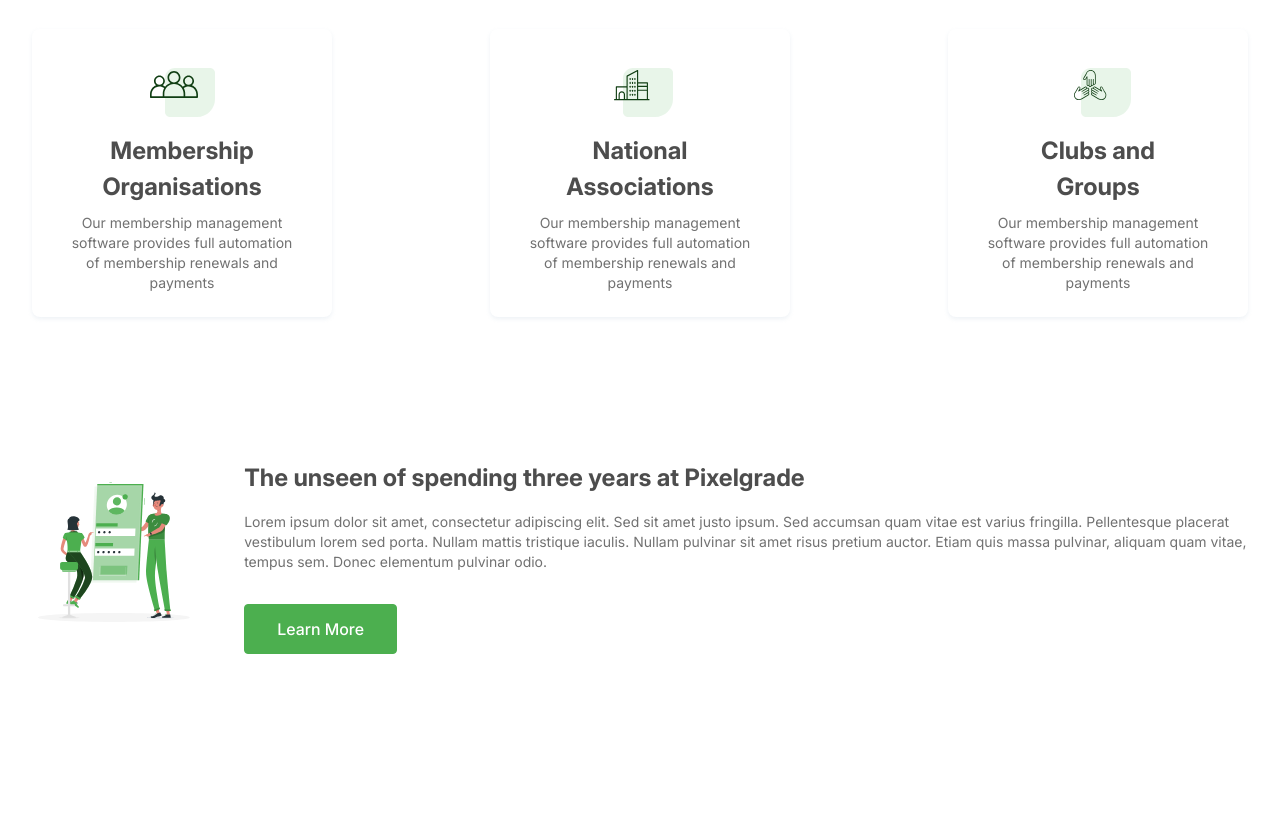
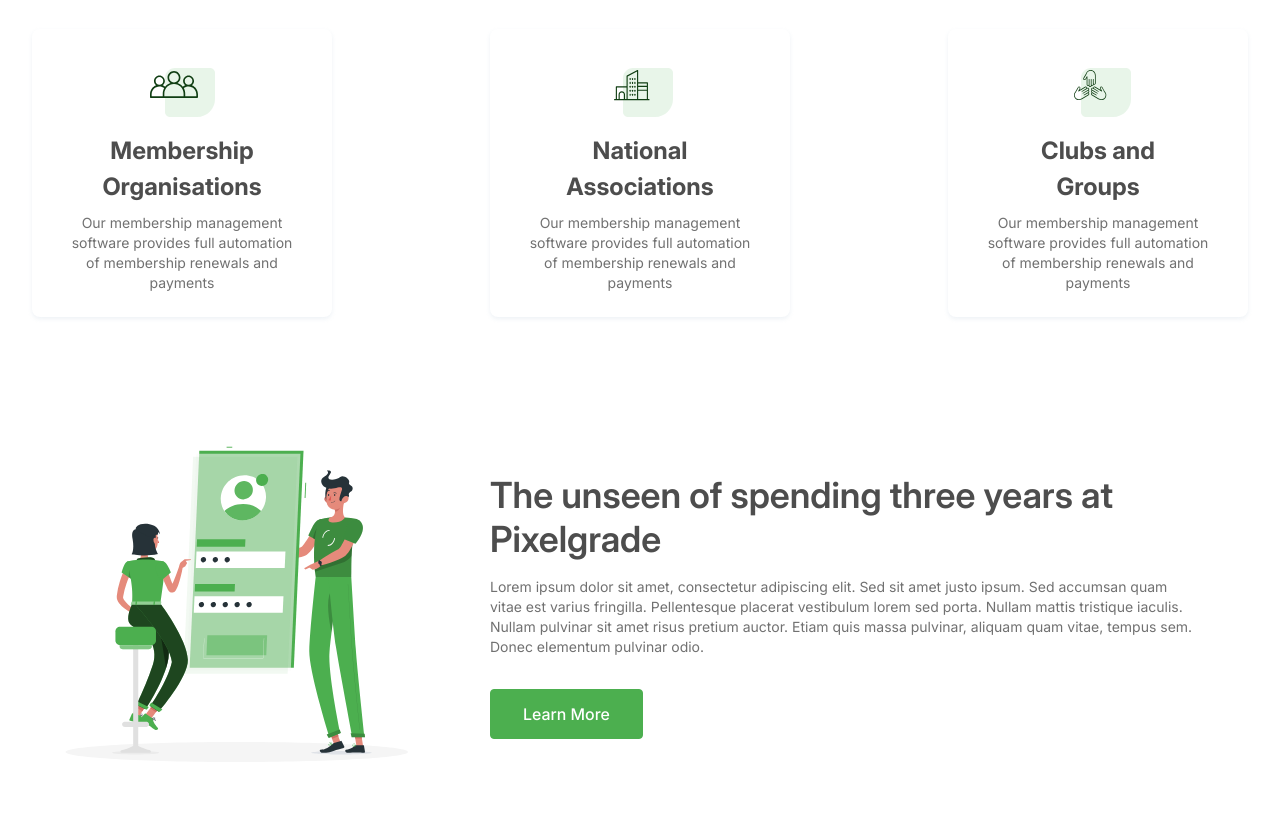
Before and after one commit to iecya/nexcent-saas-case-study, a website: page index.html in a window 1280 px wide. Shown: the part 1044-1861 px from the top of the page. Before the commit the page ends 1793 px from the top, so only its background shows below. Drawn offline with nearby package versions, Linux system fonts and the light colour scheme; files that its build step writes are made by us from their sources; a web font is replaced by a local one.

Commit message:
Benefits section for desktop

```diff
--- a/index.html
+++ b/index.html
@@ -115,12 +115,12 @@
 </section>
 
 <section class="w-full">
-    <div class="max-w-7xl items-center mx-auto p-4 flex flex-col gap-8 justify-between lg:flex-row lg:py-22">
-        <div class="mb-4">
-            <img src="./assets/img/benefits.svg" alt="Benefits of spending three years at Pixelgrade">
+    <div class="max-w-7xl items-center mx-auto p-4 flex flex-col gap-8 justify-between lg:flex-row">
+        <div class="mb-4 min-w-fit">
+            <img width="442" height="433" src="./assets/img/benefits.svg" alt="Benefits of spending three years at Pixelgrade">
         </div>
-        <div class="text-center lg:text-left lg:order-1">
-            <h3 class="heading-3">The unseen of spending three years at Pixelgrade</h3>
+        <div class="text-center lg:text-left lg:pr-16">
+            <h2 class="heading-2">The unseen of spending three years at Pixelgrade</h2>
             <p class="text-grey text-sm mt-4">Lorem ipsum dolor sit amet, consectetur adipiscing elit. Sed sit amet justo ipsum. Sed accumsan quam vitae est varius fringilla. Pellentesque placerat vestibulum lorem sed porta. Nullam mattis tristique iaculis. Nullam pulvinar sit amet risus pretium auctor. Etiam quis massa pulvinar, aliquam quam vitae, tempus sem. Donec elementum pulvinar odio.</p>
             <button class="bg-primary text-white font-medium btn mt-8 py-3 px-8">Learn More</button>
         </div>
```
